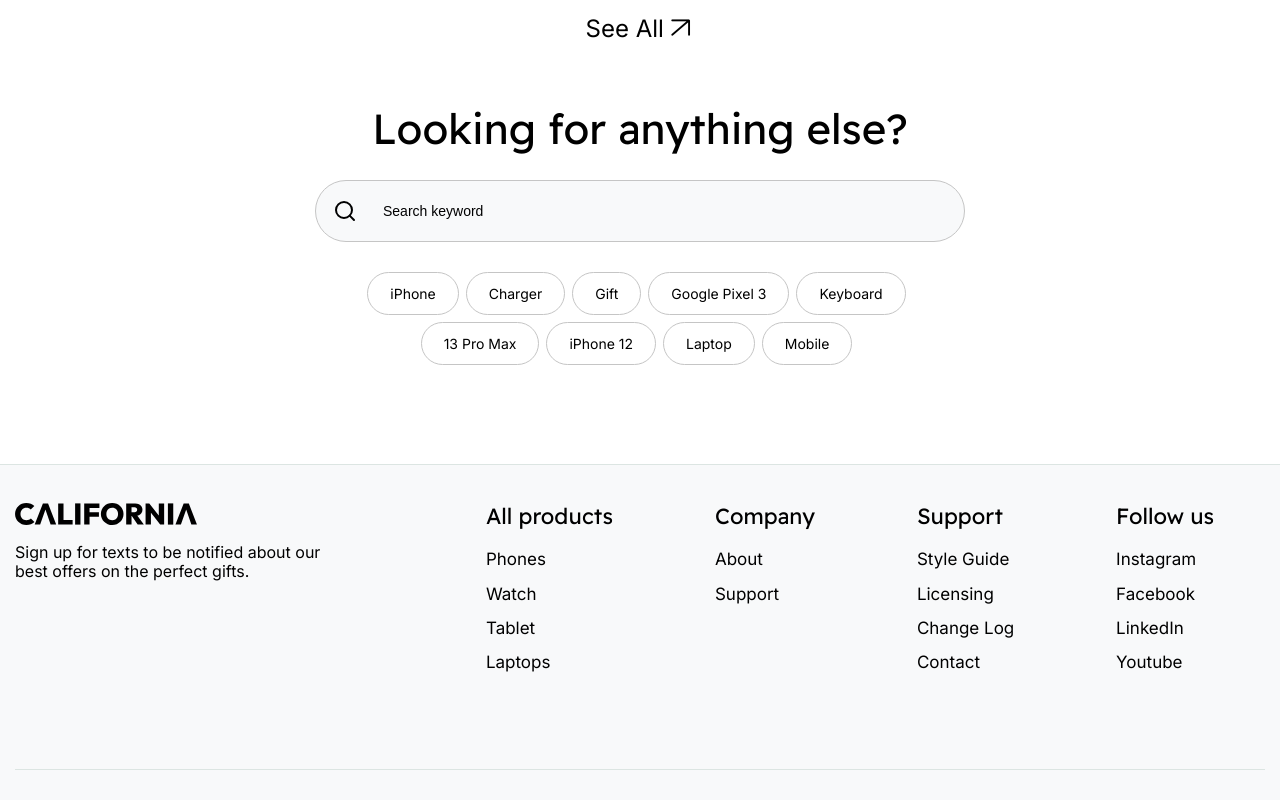
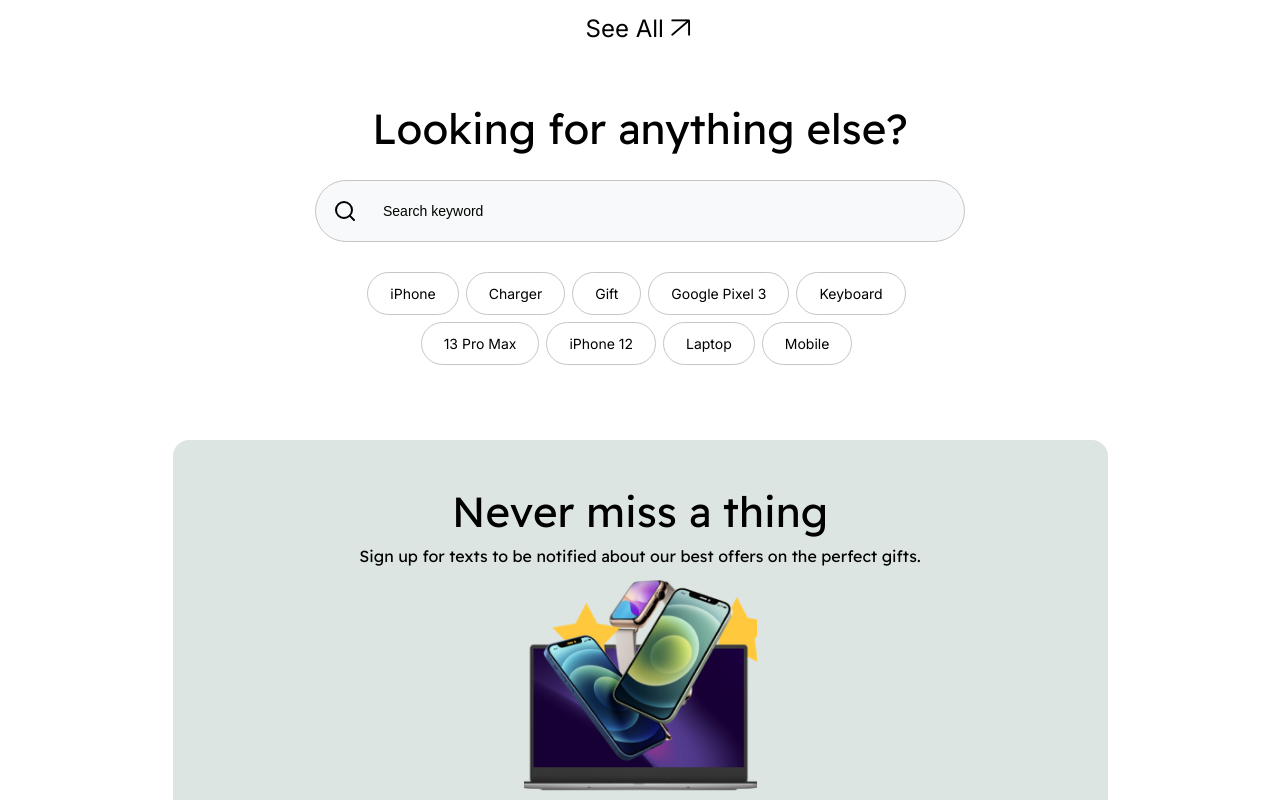
Before and after one commit to LeraKill/California---React-JS, a React (Create React App) app: page / in a window 1280 px wide. Shown: the part 3611-4411 px from the top of the page. Built offline with nearby package versions, Linux system fonts and the light colour scheme.

Commit message:
started doing subscribe section

```diff
--- /dev/null
+++ b/src/components/Subscribe/Subscribe.jsx
@@ -0,0 +1,36 @@
+import React from "react";
+import "./style.scss";
+import BlockHeader from "../Any/BlockHeader/BlockHeader";
+import SubscribeImg from "../../assets/images/subscribe/phones.png";
+
+const Subscribe = () => {
+  return (
+    <section className="page__subscribe subscribe">
+      <div className="subscribe__container">
+        <BlockHeader
+          title="Never miss a thing"
+          text="Sign up for texts to be notified about our best offers on the perfect gifts."
+        />
+        <div className="subscribe__content">
+          <div className="subscribe__img _ibg">
+            <img src={SubscribeImg} alt="Never miss a thing" />
+          </div>
+          <form className="subscribe__form" method="post">
+            <input type="text" name="email" placeholder="Your email" />
+            <button
+              type="submit"
+              onClick={(e) => {
+                e.preventDefault();
+                console.log(123);
+              }}
+            >
+              Sign up
+            </button>
+          </form>
+        </div>
+      </div>
+    </section>
+  );
+};
+
+export default Subscribe;
--- /dev/null
+++ b/src/components/Subscribe/style.scss
@@ -0,0 +1,52 @@
+.subscribe {
+  &__container {
+    max-width: 935px;
+    margin: 0 auto;
+    padding: 47px 15px 43px;
+    border-radius: 16px;
+    background-color: #dce5e2;
+    .block-header {
+      margin: 0 0 14px 0;
+    }
+  }
+  &__content {
+    width: 100%;
+    display: flex;
+    flex-direction: column;
+    align-items: center;
+  }
+  &__img {
+    width: 233px;
+    padding: 0 0 25% 0;
+  }
+  &__form {
+    margin: 13px 0 0 0;
+    font-size: 14px;
+    display: flex;
+    input,
+    button {
+      padding: 16px 0;
+      border: 1px solid #000;
+    }
+    input {
+      border-top-left-radius: 100px;
+      border-bottom-left-radius: 100px;
+      width: 285px;
+      padding-left: 32px;
+      background-color: transparent;
+      color: #000;
+      &::placeholder {
+        font-size: 14px;
+        color: #000;
+      }
+    }
+    button {
+      border-top-right-radius: 100px;
+      border-bottom-right-radius: 100px;
+      width: 100%;
+      max-width: 115px;
+      background-color: #000;
+      color: #fff;
+    }
+  }
+}
--- a/src/pages/index.js
+++ b/src/pages/index.js
@@ -5,6 +5,7 @@ import Bestsellers from "../components/Bestsellers/Bestsellers";
 import Limited from "../components/Limited/Limited";
 import Ideas from "../components/Ideas/Ideas";
 import Search from "../components/Search/Search";
+import Subscribe from "../components/Subscribe/Subscribe";
 
 const Main = () => {
   return (
@@ -15,6 +16,7 @@ const Main = () => {
       <Limited />
       <Ideas />
       <Search />
+      <Subscribe />
     </>
   );
 };
```
Also changed, not shown: src/assets/images/subscribe/phones.png (added).
